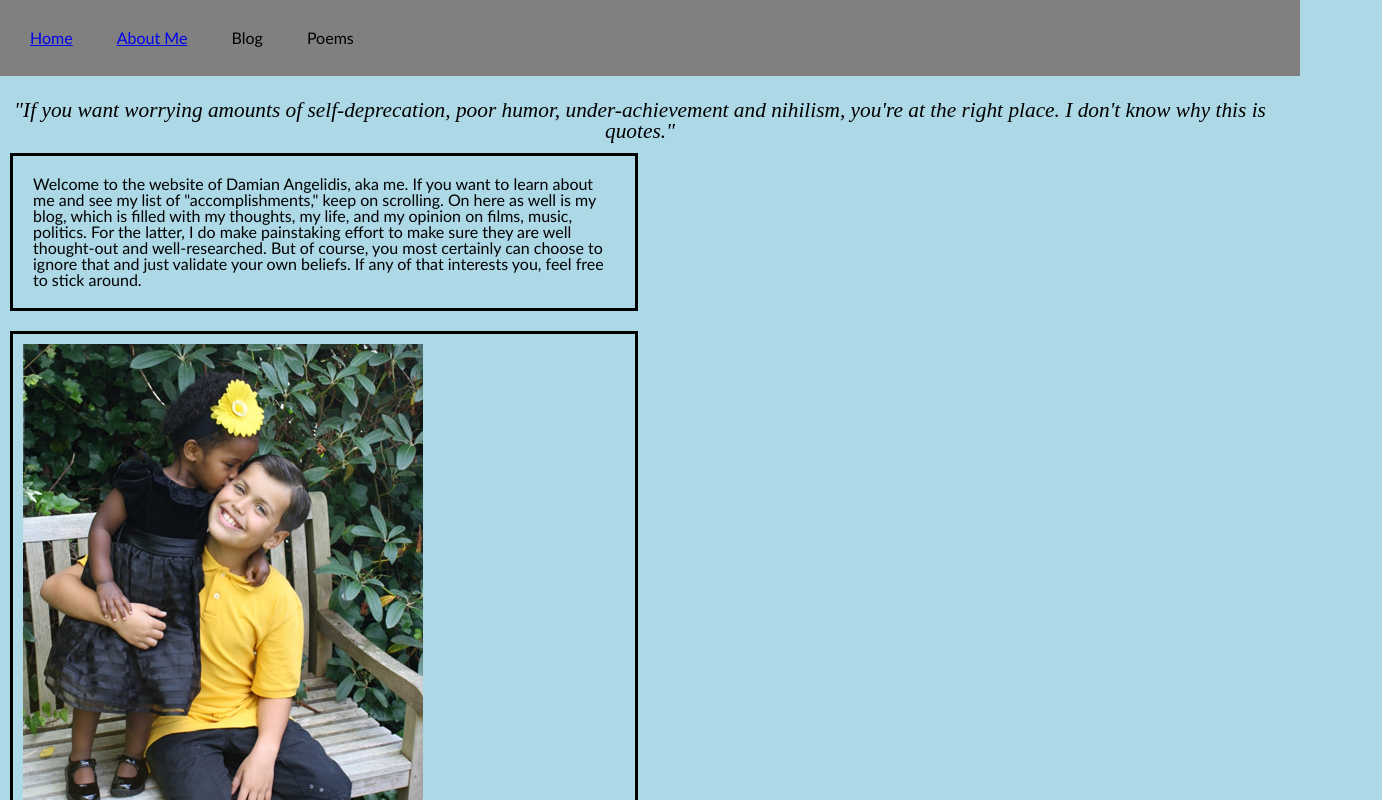
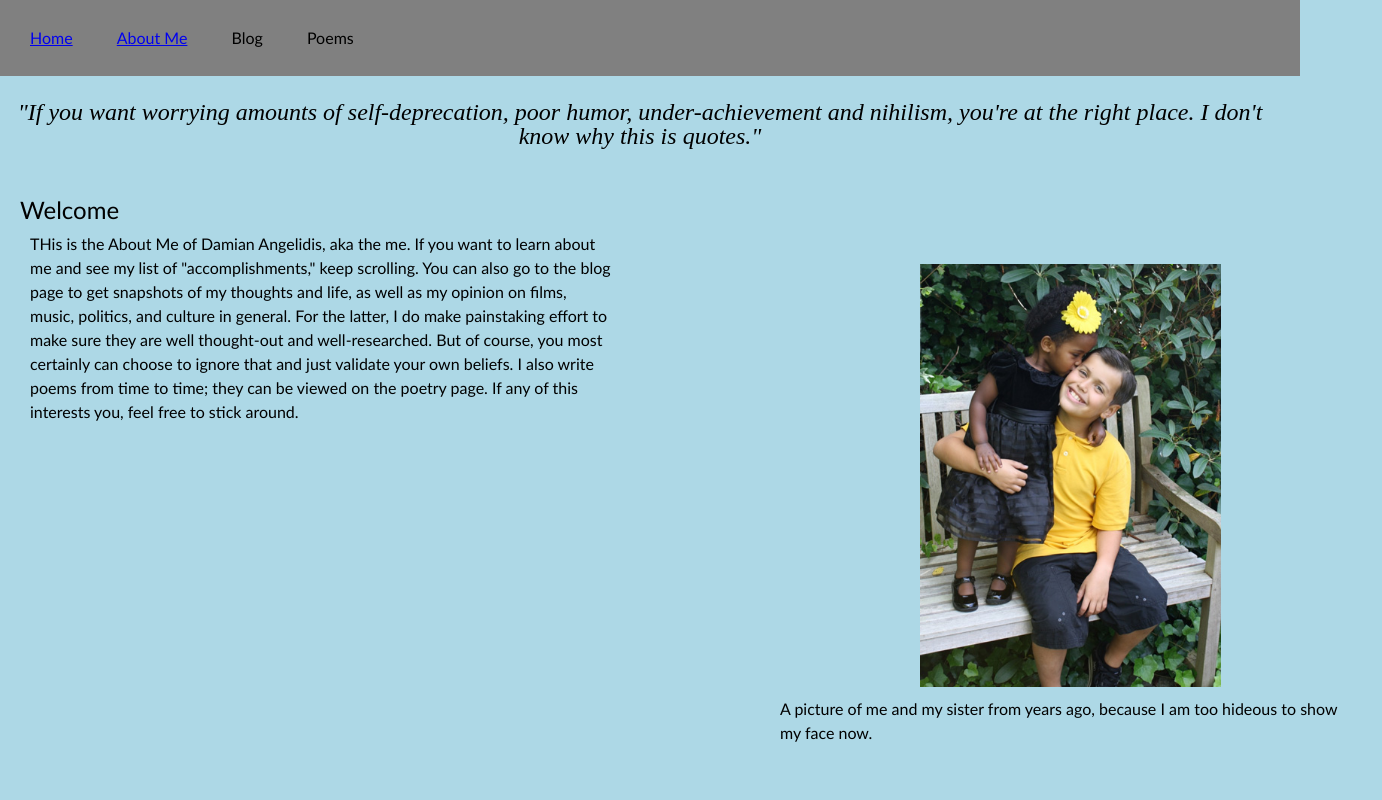
Before and after one commit to DamianAngelidis/Lab_02, a plain HTML site: page aboutMe.html in a window 1280 px wide. Shown: the top 800 px of the page, 1382 px wide, since content can reach past the window. Drawn offline with Linux system fonts and the light colour scheme.

Commit message:
Formatting About Me

```diff
--- a/aboutMe.html
+++ b/aboutMe.html
@@ -24,8 +24,8 @@
             <h2 id = "firstQuote">"If you want worrying amounts of self-deprecation, poor humor, under-achievement and nihilism, you're at the right place. I don't know why this is quotes."</h2>
 
             <div id = "target">
-                <p>Welcome to the website of Damian Angelidis, aka me. If you want to learn about me and see my list of "accomplishments," keep on scrolling. On here as well is my blog, which is filled with my thoughts, my life, and my opinion on films, music, politics. For the latter, I do make painstaking effort to make sure they are well thought-out and well-researched. But of course, you most certainly can choose to ignore that and just validate your own beliefs. If any of that interests you, feel free to stick around.
-                </p>
+                <h3>Welcome</h3>
+                <p>THis is the About Me of Damian Angelidis, aka the me. If you want to learn about me and see my list of "accomplishments," keep scrolling. You can also go to the blog page to get snapshots of my thoughts and life, as well as my opinion on films, music, politics, and culture in general. For the latter, I do make painstaking effort to make sure they are well thought-out and well-researched. But of course, you most certainly can choose to ignore that and just validate your own beliefs. I also write poems from time to time; they can be viewed on the poetry page. If any of this interests you, feel free to stick around.</p>
             </div>
 
             <div id = "firstPic">
--- a/css/style.css
+++ b/css/style.css
@@ -5,11 +5,14 @@ body {
 }
 
 h1 {
-    font-size: 20pt;
+    font-size: 22pt;
 }
 
 h2 {
-    font-size: 16pt;
+    font-size: 18pt;
+}
+h3 {
+    font-size: 18pt;
 }
 
 p {
@@ -70,20 +73,29 @@ li {
     width: 150px;
 }
 
-#target {
+#target, #firstPic {
     width: 47%;
-    border: solid black 3px;
+    /* border: solid black 3px;  */
     padding: 10px;
     margin: 10px;
-    display: inline-block;
+    position: relative;
+    line-height: 1.5em;
+}
+
+#target {
+    top: 30px;
 }
 
 #firstPic {
-    width: 47%;
-    border: solid black 3px;
-    padding: 10px;
-    margin: 10px;
-    display: inline-block;
+    left: 750px;
+    top: -170px;
+}
+#actualPic {
+    display: block;
+    margin-left: auto;
+    margin-right: auto;
+    height: auto;
+    max-width: 50%;
 }
 
 #listOne {
```
Also changed, not shown: index.html (+4 -6 lines), 2 other files.
